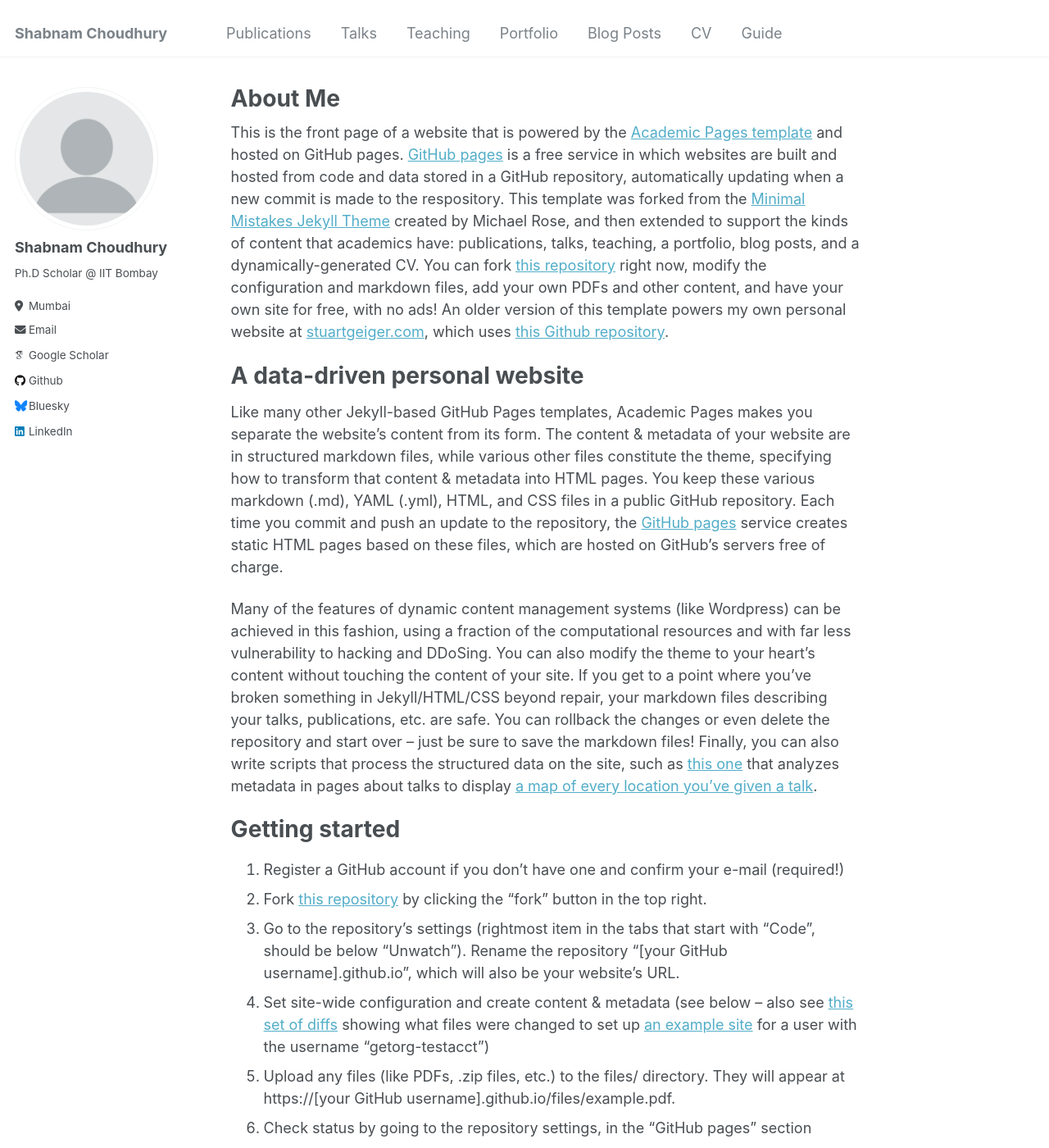
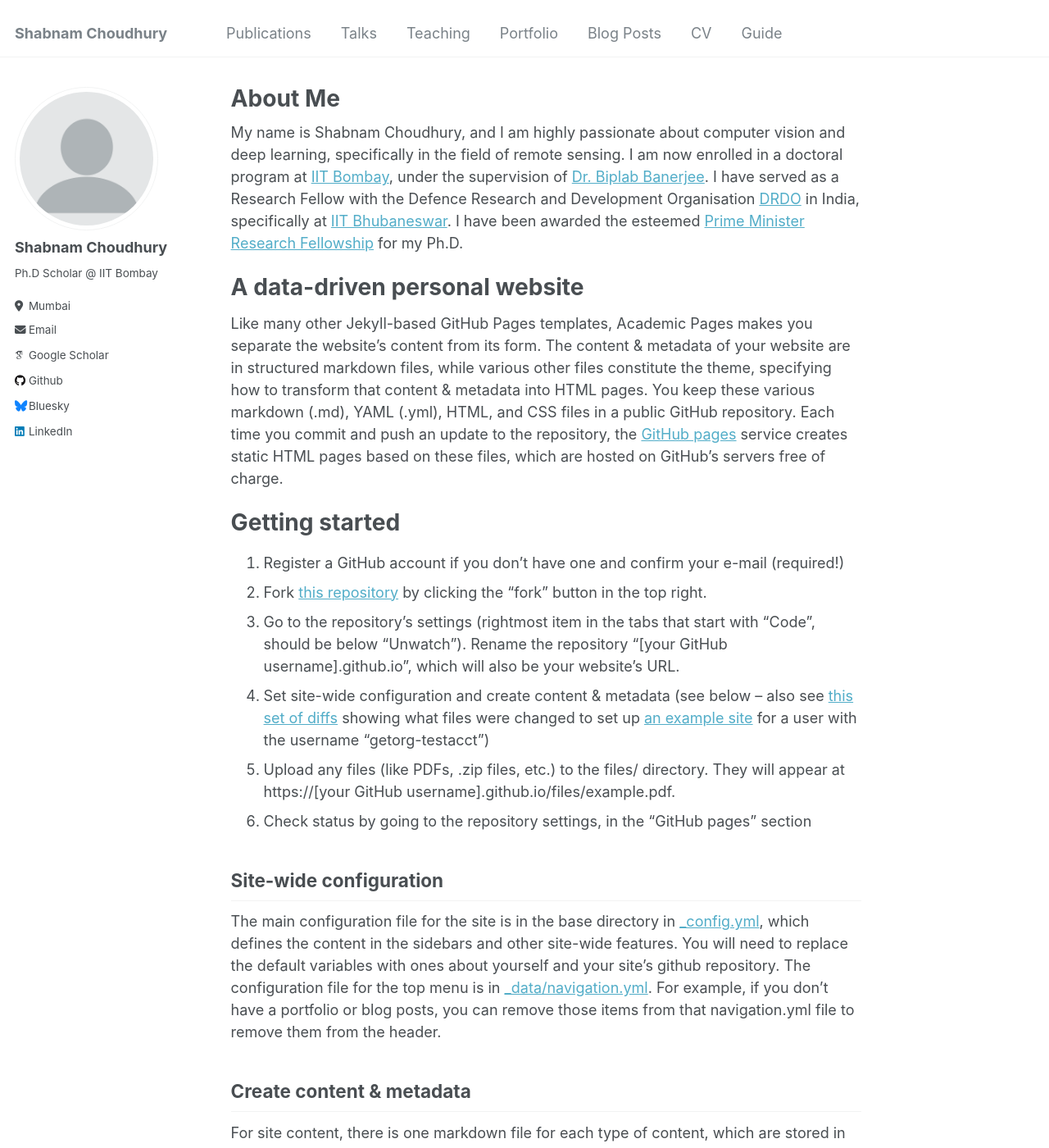
Before and after one commit to Shabnamchoudhury/Shabnamchoudhury.github.io, a Jekyll site: the page built from _pages/about.md, in a window 1280 px wide and 1400 px high. Shown: the whole window at 82% size. Built offline with Jekyll 4.4.1, drawn with Linux system fonts in a browser that asks for light colours; some web fonts are replaced.

Commit message:
Update about.md

```diff
--- a/_pages/about.md
+++ b/_pages/about.md
@@ -7,13 +7,14 @@ redirect_from:
   - /about.html
 ---
 
-This is the front page of a website that is powered by the [Academic Pages template](https://github.com/academicpages/academicpages.github.io) and hosted on GitHub pages. [GitHub pages](https://pages.github.com) is a free service in which websites are built and hosted from code and data stored in a GitHub repository, automatically updating when a new commit is made to the respository. This template was forked from the [Minimal Mistakes Jekyll Theme](https://mmistakes.github.io/minimal-mistakes/) created by Michael Rose, and then extended to support the kinds of content that academics have: publications, talks, teaching, a portfolio, blog posts, and a dynamically-generated CV. You can fork [this repository](https://github.com/academicpages/academicpages.github.io) right now, modify the configuration and markdown files, add your own PDFs and other content, and have your own site for free, with no ads! An older version of this template powers my own personal website at [stuartgeiger.com](http://stuartgeiger.com), which uses [this Github repository](https://github.com/staeiou/staeiou.github.io).
+My name is Shabnam Choudhury, and I am highly passionate about computer vision and deep learning, specifically in the field of remote sensing. I am now enrolled in a doctoral program at [IIT Bombay](https://www.iitb.ac.in/), under the supervision of [Dr. Biplab Banerjee](https://biplab-banerjee.github.io/).
+I have served as a Research Fellow with the Defence Research and Development Organisation [DRDO](https://drdo.gov.in/drdo/) in India, specifically at [IIT Bhubaneswar](https://www.iitbbs.ac.in/). I have been awarded the esteemed [Prime Minister Research Fellowship](https://www.pmrf.in/) for my Ph.D.
 
 A data-driven personal website
 ======
 Like many other Jekyll-based GitHub Pages templates, Academic Pages makes you separate the website's content from its form. The content & metadata of your website are in structured markdown files, while various other files constitute the theme, specifying how to transform that content & metadata into HTML pages. You keep these various markdown (.md), YAML (.yml), HTML, and CSS files in a public GitHub repository. Each time you commit and push an update to the repository, the [GitHub pages](https://pages.github.com/) service creates static HTML pages based on these files, which are hosted on GitHub's servers free of charge.
 
-Many of the features of dynamic content management systems (like Wordpress) can be achieved in this fashion, using a fraction of the computational resources and with far less vulnerability to hacking and DDoSing. You can also modify the theme to your heart's content without touching the content of your site. If you get to a point where you've broken something in Jekyll/HTML/CSS beyond repair, your markdown files describing your talks, publications, etc. are safe. You can rollback the changes or even delete the repository and start over -- just be sure to save the markdown files! Finally, you can also write scripts that process the structured data on the site, such as [this one](https://github.com/academicpages/academicpages.github.io/blob/master/talkmap.ipynb) that analyzes metadata in pages about talks to display [a map of every location you've given a talk](https://academicpages.github.io/talkmap.html).
+
 
 Getting started
 ======
```
